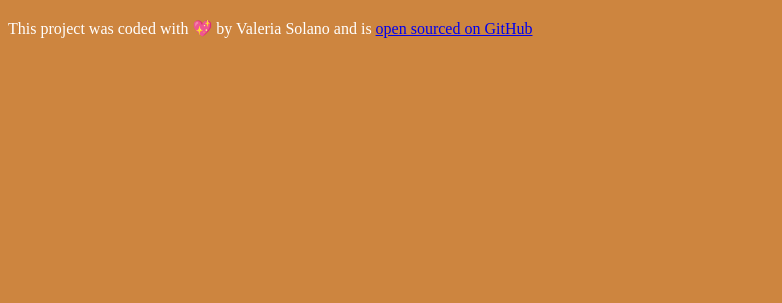
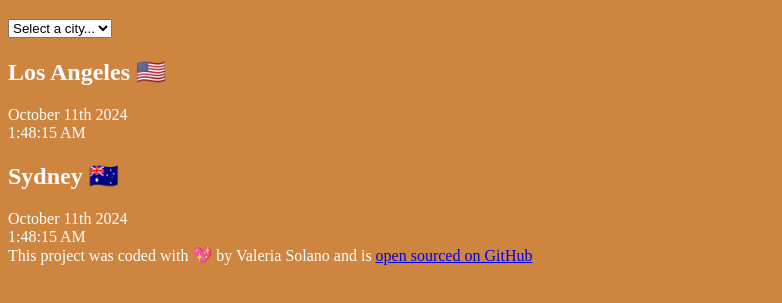
Before and after one commit to vpeth/world-clock, a plain HTML site: page index.html in a window 1280 px wide. Shown: the part 61-364 px from the top of the page, without its empty margins (0-782 px from the left). Drawn offline with Linux system fonts and the light colour scheme.

Commit message:
Added the basic HTML

```diff
--- a/index.html
+++ b/index.html
@@ -7,7 +7,28 @@
     <title>World Clock - Valeria Solano</title>
   </head>
   <body>
-    <h1>World Clock</h1>
+    <div class="container">
+      <h1>World Clock</h1>
+
+      <select>
+        <option value="">Select a city...</option>
+        <option value="">London</option>
+        <option value="">New York</option>
+        <option value="">Berlin</option>
+      </select>
+    </div>
+    <div class="city">
+      <h2>Los Angeles 🇺🇸</h2>
+      <div class="date">October 11th 2024</div>
+      <div class="time">1:48:15 AM</div>
+    </div>
+
+    <div class="city">
+      <h2>Sydney 🇦🇺</h2>
+      <div class="date">October 11th 2024</div>
+      <div class="time">1:48:15 AM</div>
+    </div>
+
     <footer>
       This project was coded with 💖 by Valeria Solano and is
       <a href="https://github.com/vpeth/world-clock" target="_blank"
```
